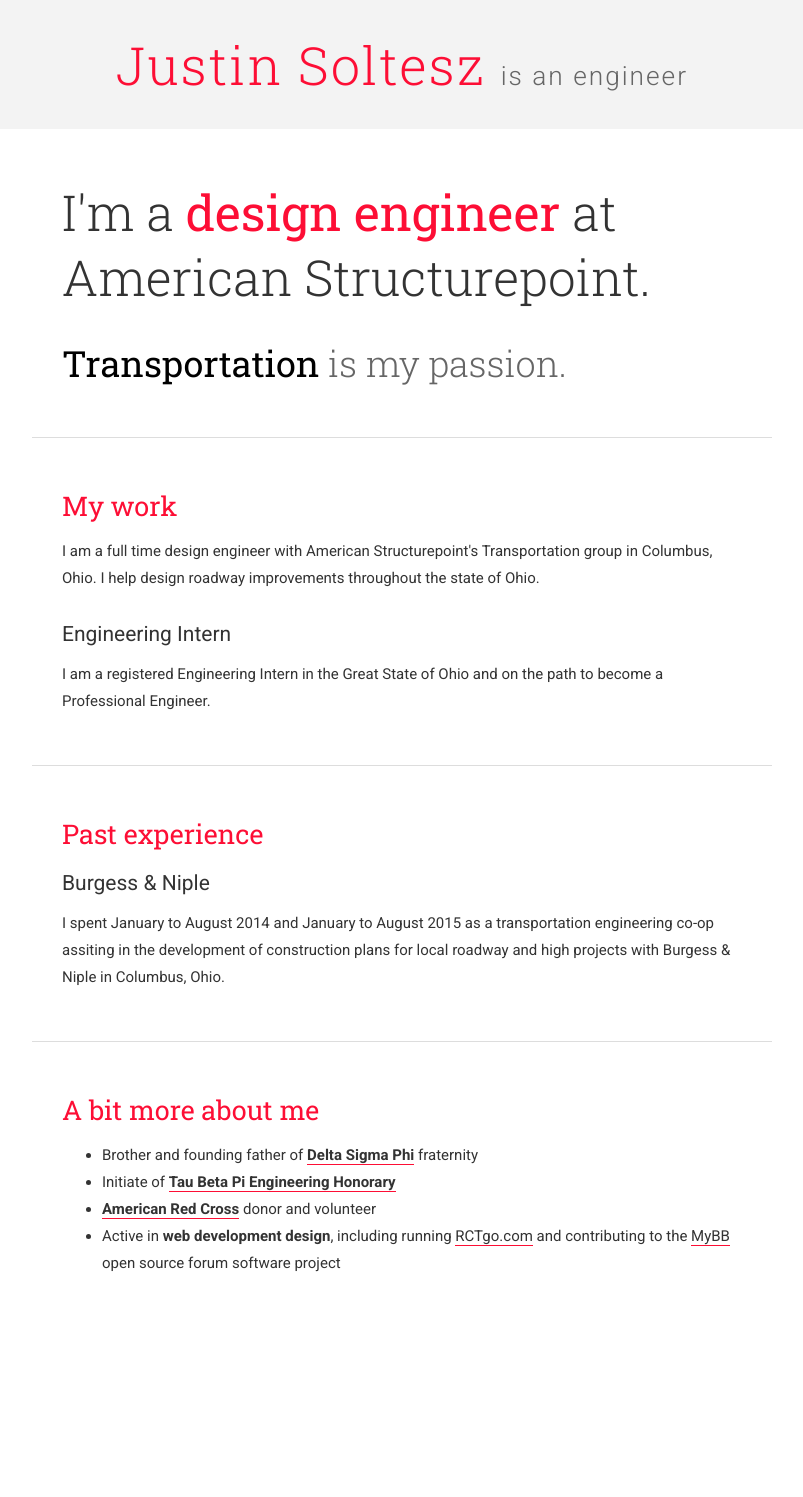
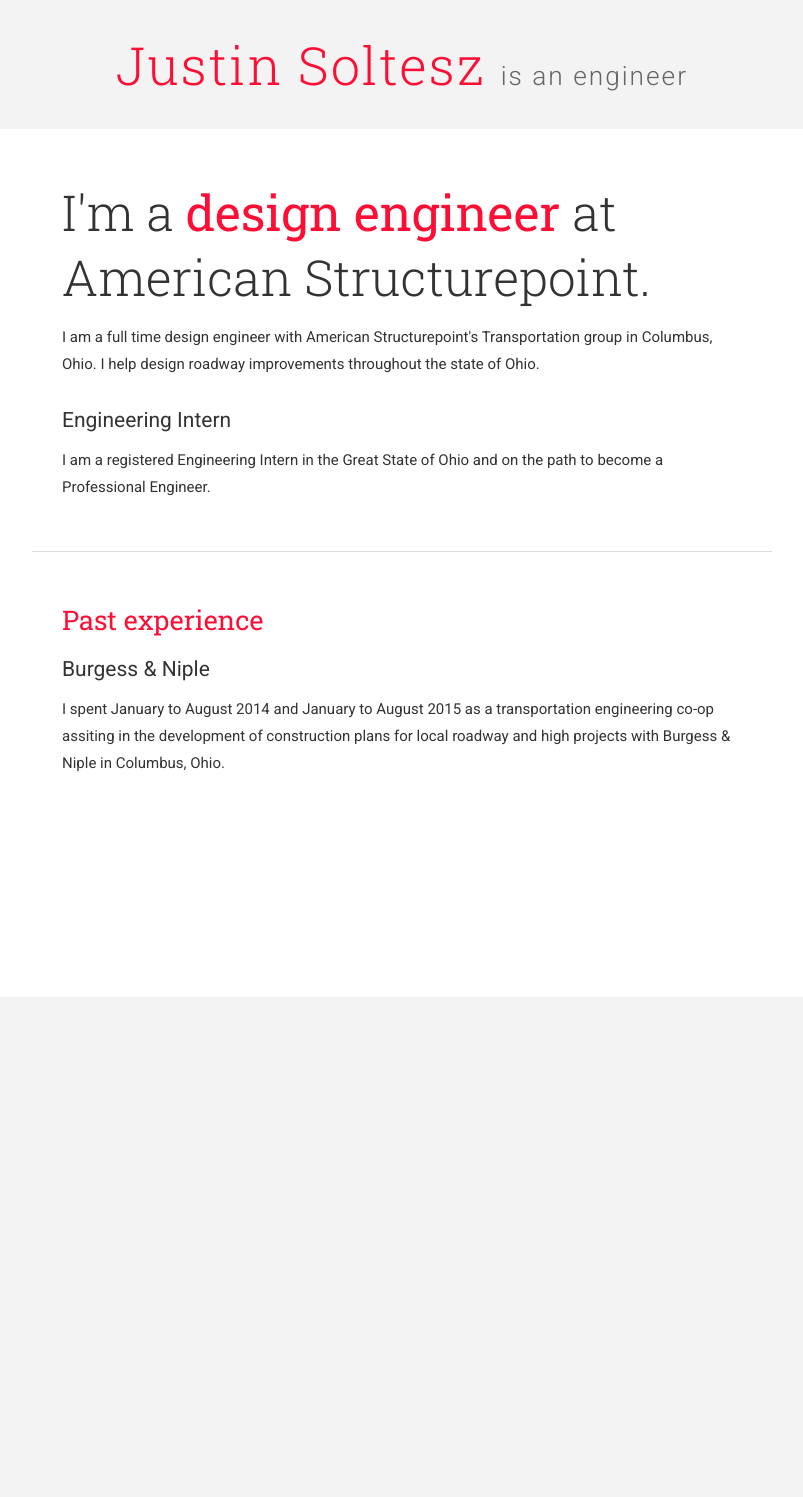
Before and after one commit to justinsoltesz/justinsoltesz.github.io, a Jekyll site: the page built from engineer.html, in a window 1280 px wide. Shown: the whole page, without its empty margins (238-1041 px from the left). Built offline with Jekyll 4.4.1, drawn with Linux system fonts in a browser that asks for light colours; nearby versions of some CDN libraries; Markdown is read by kramdown in place of the engine named in the settings; after the commit the page ends 997 px from its top, so only the background shows below that.

Commit message:
more updates

```diff
--- a/engineer.html
+++ b/engineer.html
@@ -5,9 +5,8 @@
 
 <article id="engineering">
 	<h1>I'm a <strong>design engineer</strong> at American Structurepoint.</h1>
-	<h2><strong>Transportation</strong> is my passion.</h2>
 	<div class="experience">
-		<h3>My work</h3>
+		<h3 style="display: none;">My work</h3>
 		<p>I am a full time design engineer with American Structurepoint's Transportation group in Columbus, Ohio. I help design roadway improvements throughout the state of Ohio.</p>
 		<h4>Engineering Intern</h4>
 		<p>I am a registered Engineering Intern in the Great State of Ohio and on the path to become a Professional Engineer.</p>
@@ -17,12 +16,4 @@
 		<h4>Burgess &amp; Niple</h4>
 		<p>I spent January to August 2014 and January to August 2015 as a transportation engineering co-op assiting in the development of construction plans for local roadway and high projects with Burgess &amp; Niple in Columbus, Ohio.</p>
 	</div>
-	<div class="experience">
-		<h3>A bit more about me</h3>
-		<ul>
-			<li>Brother and founding father of <strong><a href="http://deltasigosu.org">Delta Sigma Phi</a></strong> fraternity</li>
-			<li>Initiate of <strong><a href="http://tbp.org.ohio-state.edu/">Tau Beta Pi Engineering Honorary</a></strong></li>
-			<li><strong><a href="http://redcrossclub.org.ohio-state.edu">American Red Cross</a></strong> donor and volunteer</li>
-			<li>Active in <strong>web development design</strong>, including running <a href="http://rctgo.com/">RCTgo.com</a> and contributing to the <a href="http://mybb.com">MyBB</a> open source forum software project</li>
-	</div>
 </article>
```
